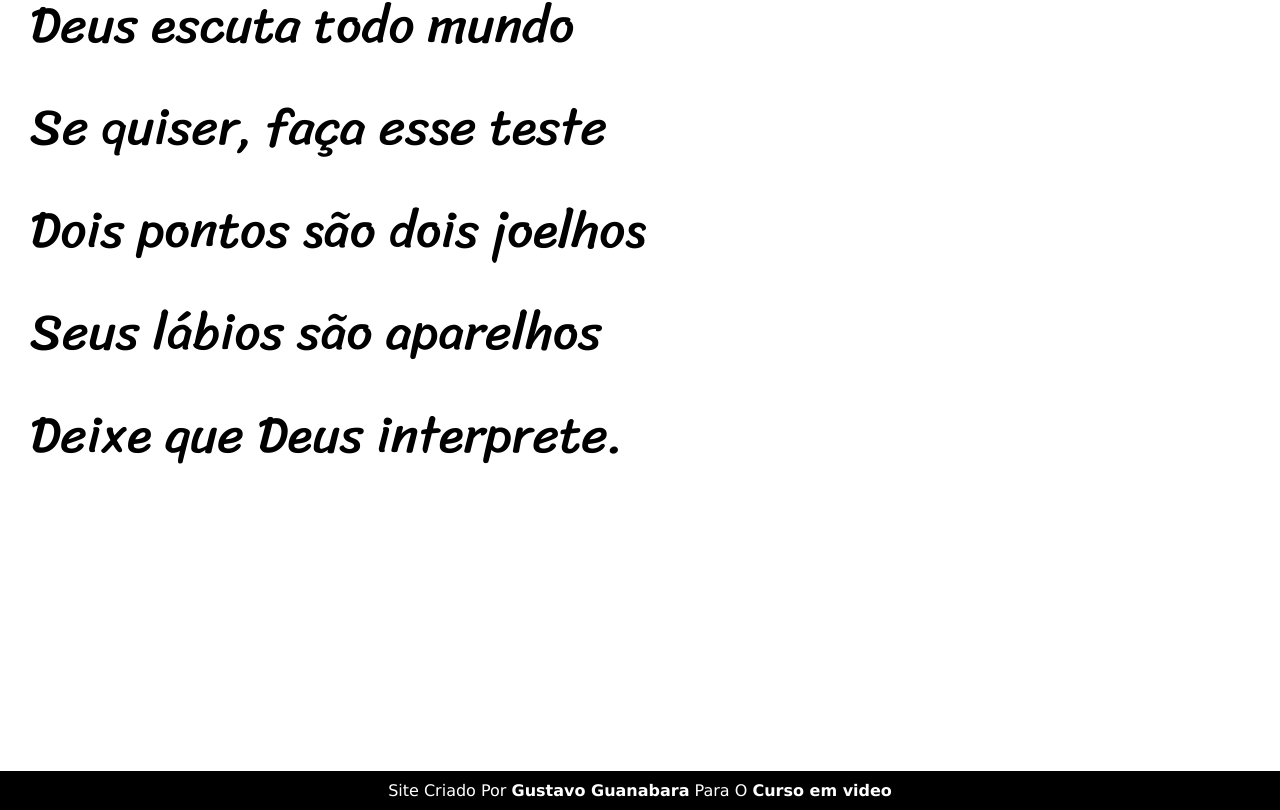
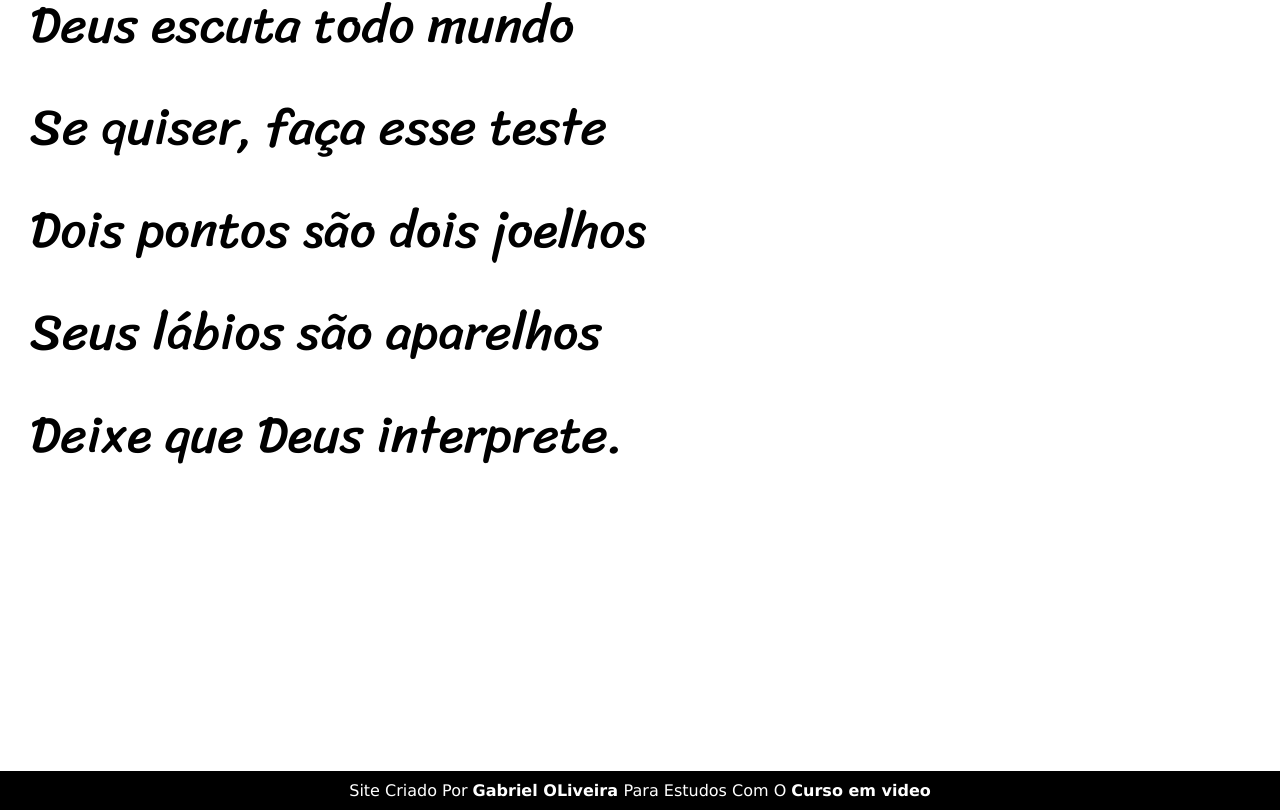
Before and after one commit to nocorolapreto/projeto-cordel-site, a plain HTML site: page index.html in a window 1280 px wide. Shown: the part 7510-8320 px from the top of the page. Drawn offline with Linux system fonts and the light colour scheme.

Commit message:
conlcluido
concluido

```diff
--- a/index.html
+++ b/index.html
@@ -99,7 +99,7 @@
         </p>
     </section>
     <footer>
-        Site Criado Por <a href="https//gustavoguanabara.github.io" target="_blank">Gustavo Guanabara</a> Para O <a href="https://www.cursoemvideo.com" target="_blank">Curso em video</a>
+        Site Criado Por <a href="https//gustavoguanabara.github.io" target="_blank">Gabriel OLiveira </a> Para Estudos Com O <a href="https://www.cursoemvideo.com" target="_blank">Curso em video</a>
     </footer>
 
     </body>
```
